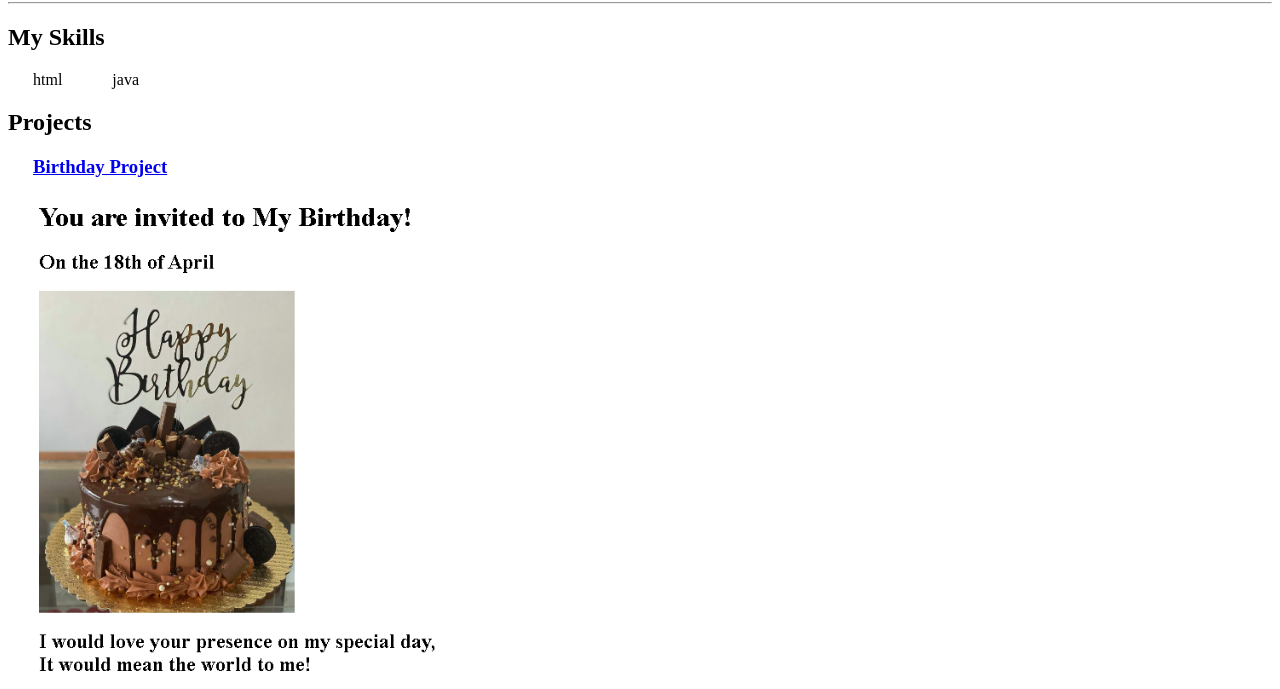
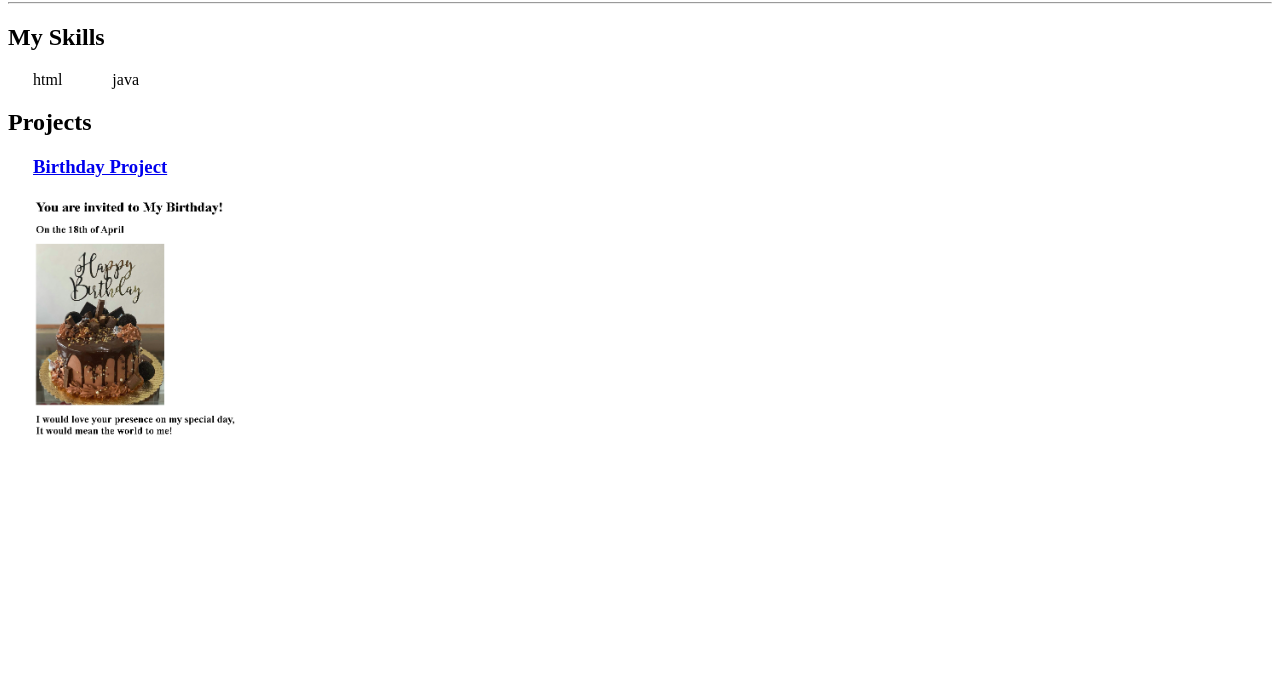
Before and after one commit to Elymorian/html-portfolio, a plain HTML site: page index.html in a window 1280 px wide. Shown: the part 162-851 px from the top of the page. After the commit the page ends 800 px from the top, so only its background shows below. Drawn offline with Linux system fonts and the light colour scheme.

Commit message:
Update index.html

```diff
--- a/index.html
+++ b/index.html
@@ -16,7 +16,7 @@
         <a style="margin-left: 25px">html</a><a style="margin-left: 50px">java</a><br />
         <h2>Projects</h2>
         <h3><a style="margin-left: 25px" href="public/Invitation.html">Birthday Project</a></h3>
-        <img style="margin-left: 25px" src="assets/images/image.png" height="480">
+        <img style="margin-left: 25px" src="assets/images/image.png" height="240">
 
     </body>
 </html>
```
